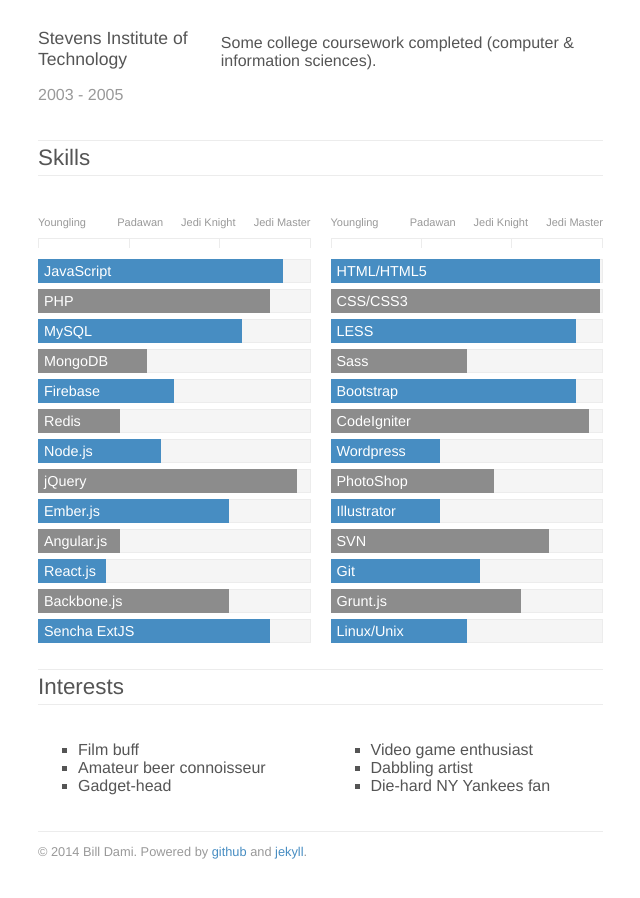
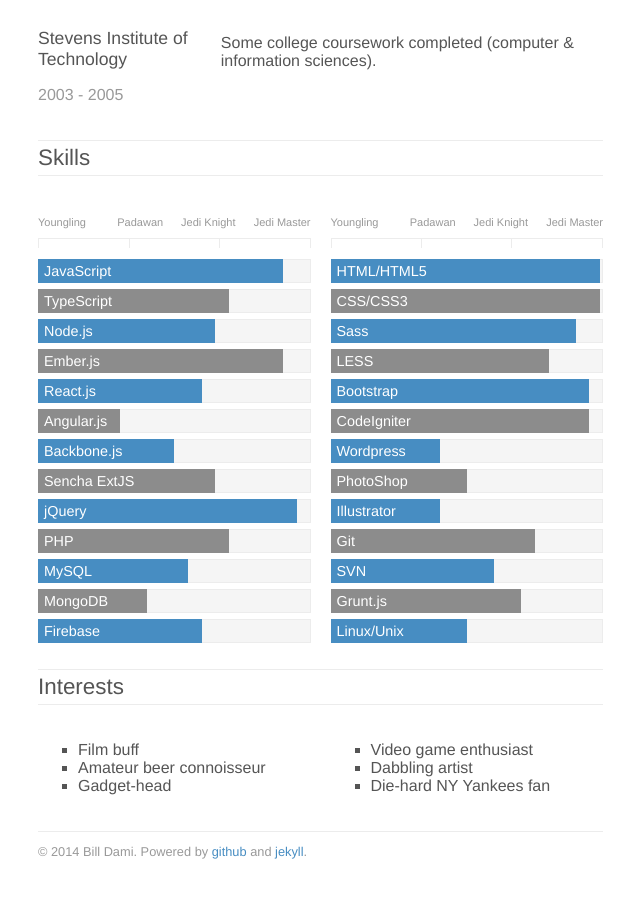
Before and after one commit to billdami/billdami.github.io, a Jekyll site: the page built from resume/index.html, in a window 1280 px wide and 900 px high, scrolled down 1624 px. Shown: the whole window, without its empty margins (387-1027 px from the left). Built offline with Jekyll 4.4.1, drawn with Linux system fonts in a browser that asks for light colours; some of the changed text lies outside the part shown.

Commit message:
update resume

```diff
--- a/resume/index.html
+++ b/resume/index.html
@@ -93,18 +93,18 @@
         </ul>
         <ul class="skill-bars">
             <li><div style="width:90%;">JavaScript</div></li>
-            <li><div style="width:85%;">PHP</div></li>
-            <li><div style="width:75%;">MySQL</div></li>
+            <li><div style="width:70%;">TypeScript</div></li>
+            <li><div style="width:65%;">Node.js</div></li>
+            <li><div style="width:90%;">Ember.js</div></li>
+            <li><div style="width:60%;">React.js</div></li>
+            <li><div style="width:30%;">Angular.js</div></li>
+            <li><div style="width:50%;">Backbone.js</div></li>
+            <li><div style="width:65%;">Sencha ExtJS</div></li>
+            <li><div style="width:95%;">jQuery</div></li>
+            <li><div style="width:70%;">PHP</div></li>
+            <li><div style="width:55%;">MySQL</div></li>
             <li><div style="width:40%;">MongoDB</div></li>
-            <li><div style="width:50%;">Firebase</div></li>
-            <li><div style="width:30%;">Redis</div></li>
-            <li><div style="width:45%;">Node.js</div></li>
-            <li><div style="width:95%;">jQuery</div></li>
-            <li><div style="width:70%;">Ember.js</div></li>
-            <li><div style="width:30%;">Angular.js</div></li>
-            <li><div style="width:25%;">React.js</div></li>
-            <li><div style="width:70%;">Backbone.js</div></li>
-            <li><div style="width:85%;">Sencha ExtJS</div></li>
+            <li><div style="width:60%;">Firebase</div></li>
         </ul>
     </div>
     <div class="col-8">
@@ -117,15 +117,15 @@
         <ul class="skill-bars">
             <li><div style="width:99%;">HTML/HTML5</div></li>
             <li><div style="width:99%;">CSS/CSS3</div></li>
-            <li><div style="width:90%;">LESS</div></li>
-            <li><div style="width:50%;">Sass</div></li>
-            <li><div style="width:90%;">Bootstrap</div></li>
+            <li><div style="width:90%;">Sass</div></li>
+            <li><div style="width:80%;">LESS</div></li>
+            <li><div style="width:95%;">Bootstrap</div></li>
             <li><div style="width:95%;">CodeIgniter</div></li>
             <li><div style="width:40%;">Wordpress</div></li>
-            <li><div style="width:60%;">PhotoShop</div></li>
+            <li><div style="width:50%;">PhotoShop</div></li>
             <li><div style="width:40%;">Illustrator</div></li>
-            <li><div style="width:80%;">SVN</div></li>
-            <li><div style="width:55%;">Git</div></li>
+            <li><div style="width:75%;">Git</div></li>
+            <li><div style="width:60%;">SVN</div></li>
             <li><div style="width:70%">Grunt.js</div></li>
             <li><div style="width:50%">Linux/Unix</div></li>
         </ul>
```
Also changed, not shown: other parts of resume/index.html (+1 -1 lines).
